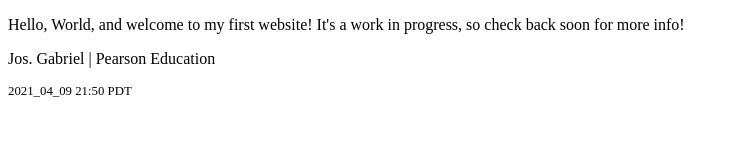
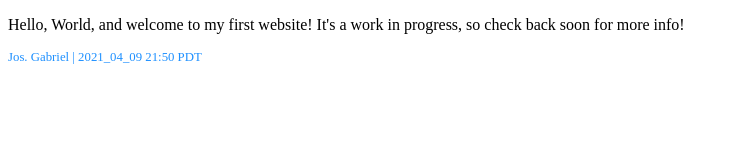
Before and after one commit to ecolangoj/ecolangoj.github.io, a plain HTML site: page index.html in a window 1280 px wide. Shown: the whole page, without its empty margins (0-738 px from the left). Drawn offline with Linux system fonts and the light colour scheme.

Commit message:
Skills check 1 r3
Updated index.html

```diff
--- a/index.html
+++ b/index.html
@@ -9,7 +9,6 @@
     <body>
        <p>Hello, World, and welcome to my first website! It's a work in progress, so check back soon for more info!</p>
        <p></p>
-       <p>Jos. Gabriel | Pearson Education</p>
-       <p style="font-size:80%;" style="color:dodgerblue">2021_04_09 21:50 PDT</p>
+       <p style="font-size:80%; color:dodgerblue"> Jos. Gabriel | 2021_04_09 21:50 PDT</p>
     </body>
 </html>
```
